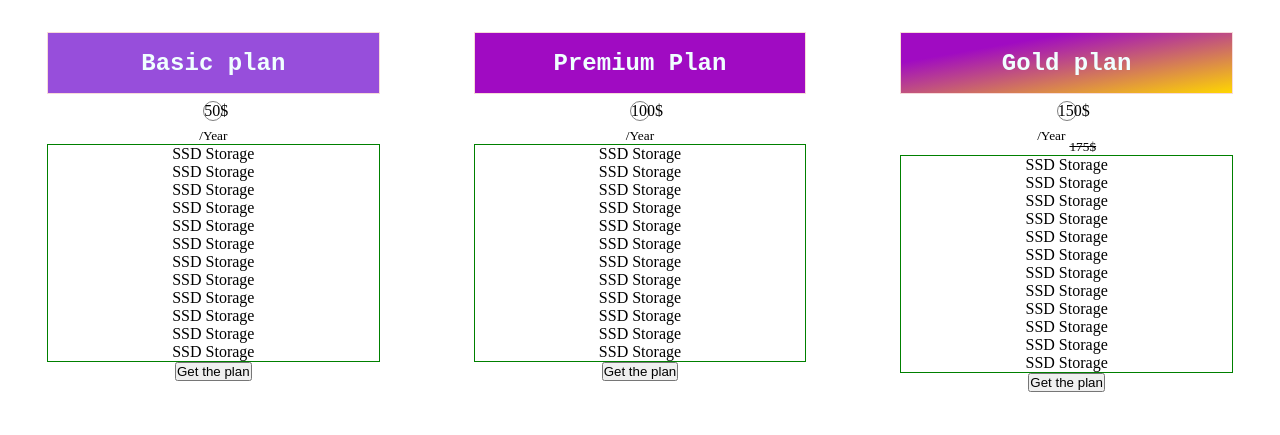
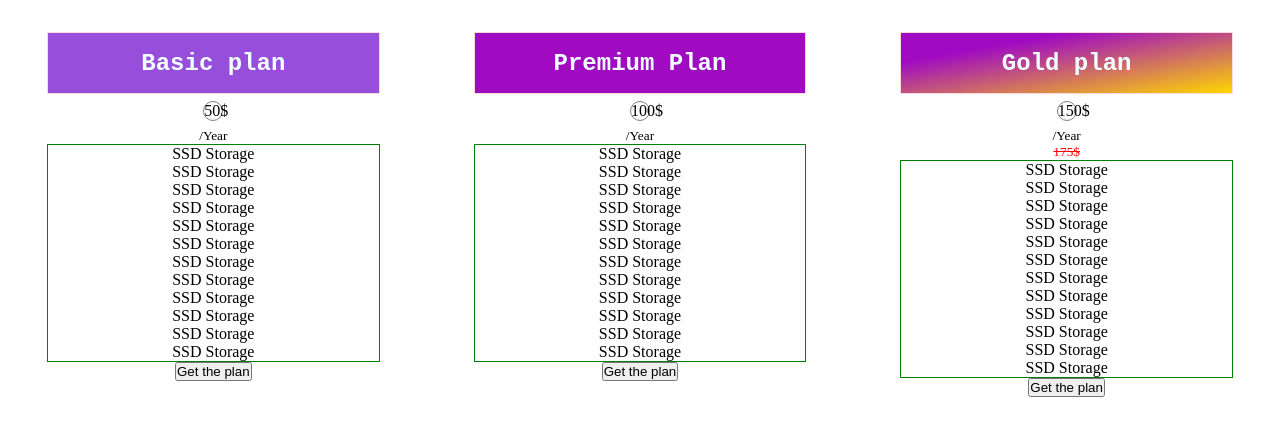
Before and after one commit to Ahmed101Mohammed/hosting-price-planes-templet, a plain HTML site: page index.html in a window 1280 px wide. Shown: the part 165-600 px from the top of the page. Drawn offline with Linux system fonts and the light colour scheme.

Commit message:
Add general style for del element

```diff
--- a/public/css-files/general-style.css
+++ b/public/css-files/general-style.css
@@ -17,3 +17,9 @@ body
     justify-content: center;
     align-items: center;
 }
+
+del
+{
+    display: block;
+    color: red;
+}
```
